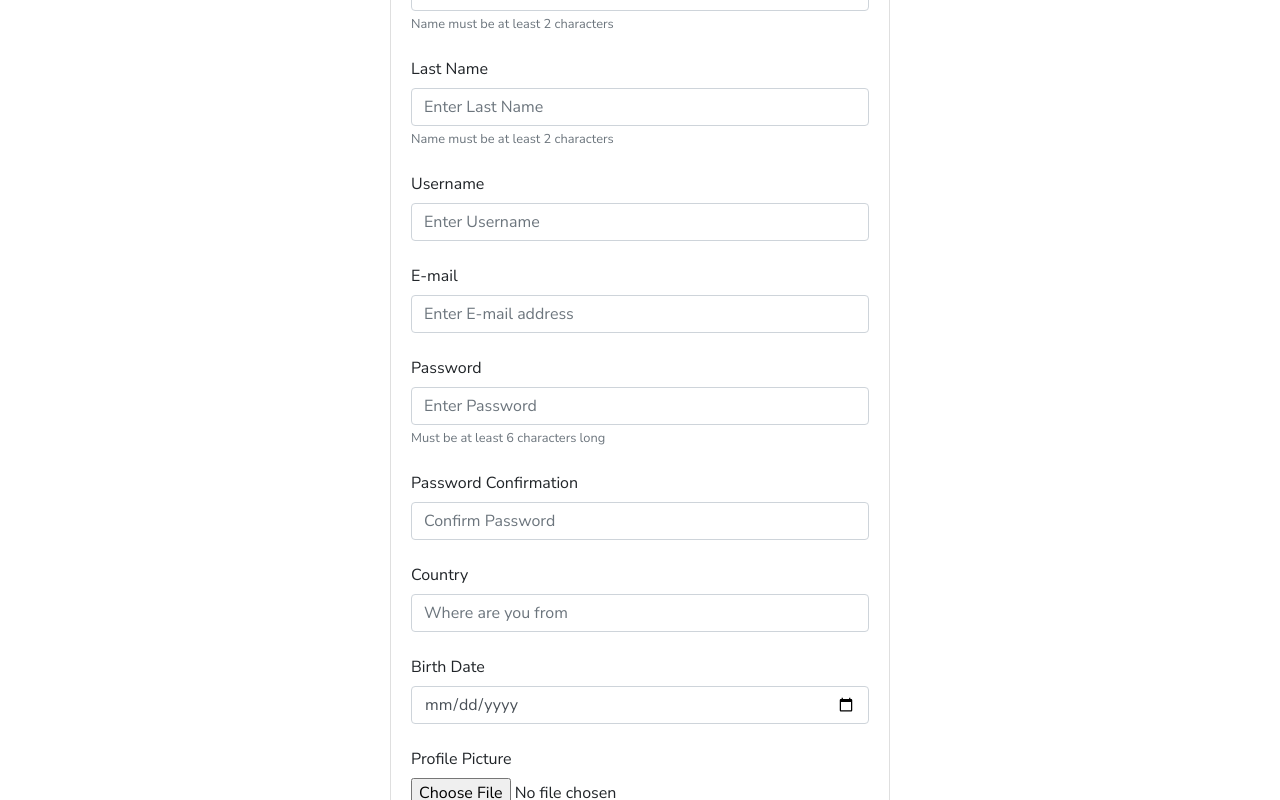
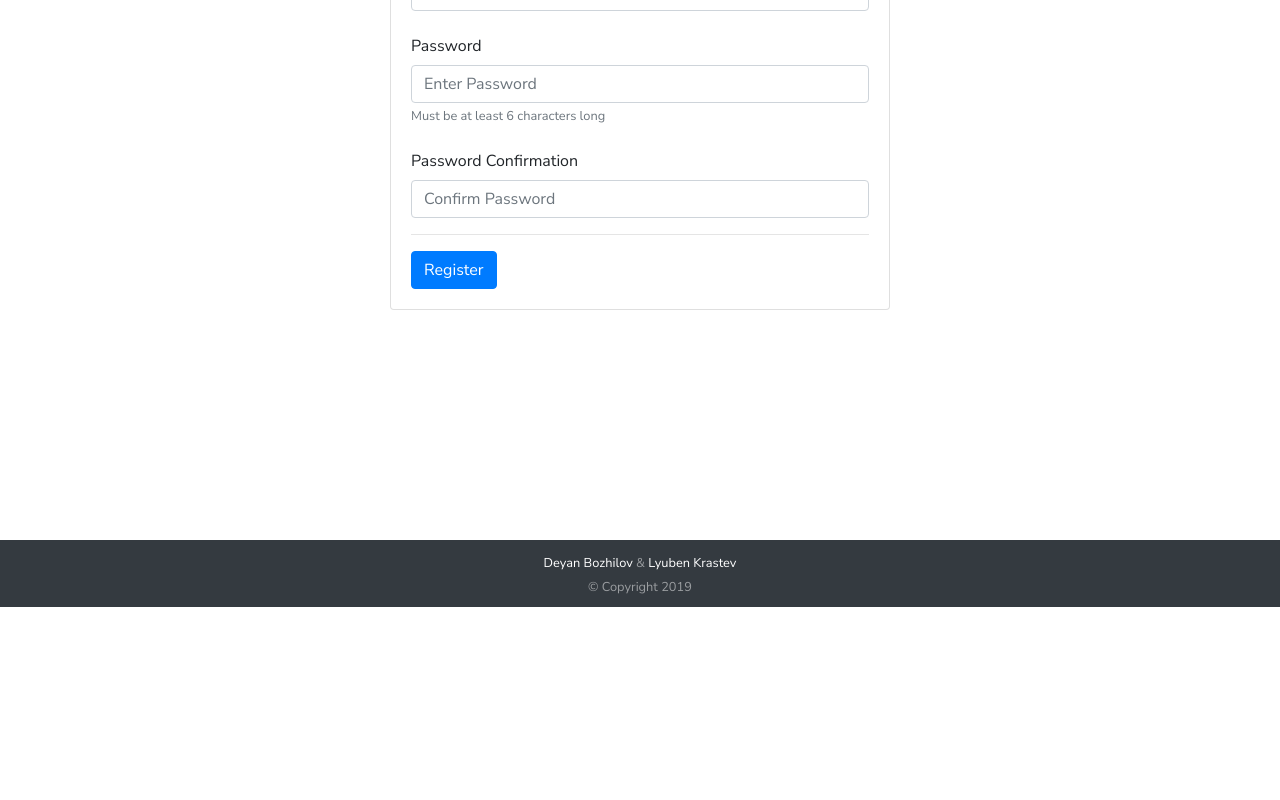
Before and after one commit to Dodobrat/reactJS-userManager, a React (Create React App) app: page /register in a window 1280 px wide. Shown: the part 260-1060 px from the top of the page. After the commit the page ends 867 px from the top, so only its background shows below. Built offline with nearby package versions, Linux system fonts and the light colour scheme.

Commit message:
quality check, removed fields from register page for better UX, small design changes, edit page route created

```diff
--- a/src/App.js
+++ b/src/App.js
@@ -7,6 +7,7 @@ import RegisterPage from "./components/pages/RegisterPage";
 import ForgotPwdPage from "./components/pages/ForgotPwdPage";
 import NotFound from "./components/pages/NotFound";
 import DashboardPage from "./components/pages/DashboardPage";
+import EditPage from "./components/pages/EditPage";
 
 class App extends React.Component {
     render() {
@@ -16,10 +17,11 @@ class App extends React.Component {
                 <div className="App">
                     <Switch>
                         <Redirect exact from="/" to="/login"/>
-                        <Route path="/login" component={LoginPage}/>
-                        <Route path="/register" component={RegisterPage}/>
-                        <Route path="/forgot" component={ForgotPwdPage}/>
-                        <Route path="/dashboard" component={DashboardPage}/>
+                        <Route exact path="/login" component={LoginPage}/>
+                        <Route exact path="/register" component={RegisterPage}/>
+                        <Route exact path="/forgot" component={ForgotPwdPage}/>
+                        <Route exact path="/dashboard" component={DashboardPage}/>
+                        <Route exact path="/edit" component={EditPage}/>
                         <Route path="*" component={NotFound}/>
                     </Switch>
                 </div>
--- a/src/assets/scss/app.scss
+++ b/src/assets/scss/app.scss
@@ -152,10 +152,13 @@ body {
       .user-name{
         margin: 2rem 0 0.5rem 0;
         font-weight: 700;
-        span{
-          font-size: 0.7rem;
+        .online-indicator{
+          width: 0.7rem;
+          height: 0.7rem;
+          border-radius: 50%;
+          background: $green;
+          display: inline-block;
           margin: 0 0 0 0.5rem;
-          transform: translateY(-0.25rem);
         }
       }
       .user-email{
--- a/src/components/layouts/Navigation.js
+++ b/src/components/layouts/Navigation.js
@@ -1,5 +1,5 @@
 import React from 'react';
-import NavigationLink from "./NavigationLink";
+import NavigationLink from "../partials/NavigationLink";
 import { Navbar, Nav } from 'react-bootstrap';
 
 class Navigation extends React.Component{
--- /dev/null
+++ b/src/components/pages/EditPage.js
@@ -0,0 +1,13 @@
+import React from "react";
+
+class EditPage extends React.Component{
+    render() {
+        return(
+            <div>
+                edit
+            </div>
+        )
+    }
+}
+
+export default EditPage
--- a/src/components/pages/LoginPage.js
+++ b/src/components/pages/LoginPage.js
@@ -2,7 +2,7 @@ import React from "react";
 import {Card, Container, Form} from "react-bootstrap";
 import Input from "../partials/Input";
 import SubmitBtn from "../partials/SubmitBtn";
-import NavigationLink from "../layouts/NavigationLink";
+import NavigationLink from "../partials/NavigationLink";
 
 class LoginPage extends React.Component{
     render() {
--- a/src/components/pages/RegisterPage.js
+++ b/src/components/pages/RegisterPage.js
@@ -17,23 +17,6 @@ class RegisterPage extends React.Component {
                             </Card.Header>
                             <Card.Body>
                                 <Form>
-                                    <Input name={'first_name'}
-                                           placeholder={'Enter First Name'}
-                                           label={'First Name'}
-                                           type={'text'}
-                                           required={'true'}
-                                           helper={'Name must be at least 2 characters'}/>
-                                    <Input name={'last_name'}
-                                           placeholder={'Enter Last Name'}
-                                           label={'Last Name'}
-                                           type={'text'}
-                                           required={'true'}
-                                           helper={'Name must be at least 2 characters'}/>
-                                    <Input name={'username'}
-                                           placeholder={'Enter Username'}
-                                           label={'Username'}
-                                           type={'text'}
-                                           required={'true'}/>
                                     <Input name={'email'}
                                            placeholder={'Enter E-mail address'}
                                            label={'E-mail'}
@@ -50,21 +33,6 @@ class RegisterPage extends React.Component {
                                            label={'Password Confirmation'}
                                            type={'password'}
                                            required={'true'}/>
-                                    <Input name={'country'}
-                                           placeholder={'Where are you from'}
-                                           label={'Country'}
-                                           type={'text'}
-                                           required={'true'}/>
-                                    <Input name={'birthday'}
-                                           placeholder={'Write your Birth Day'}
-                                           label={'Birth Date'}
-                                           type={'date'}
-                                           required={'true'}/>
-                                    <Input name={'avatar'}
-                                           placeholder={'Choose Photo'}
-                                           label={'Profile Picture'}
-                                           type={'file'}
-                                           required={'true'}/>
                                     <SubmitBtn value={'Register'}
                                                variant={'primary'}/>
                                 </Form>
--- a/src/components/partials/UserInfo.js
+++ b/src/components/partials/UserInfo.js
@@ -1,5 +1,5 @@
 import React from "react";
-import NavigationLink from "../layouts/NavigationLink";
+import NavigationLink from "./NavigationLink";
 
 class UserInfo extends React.Component{
     render() {
@@ -7,7 +7,7 @@ class UserInfo extends React.Component{
             <div className="user-info">
                 <h5 className="user-name">
                     John Doe
-                    <span className="badge badge-pill badge-success">Active</span>
+                    <div className="online-indicator"></div>
                 </h5>
                 <hr/>
                 <p className="user-email text-muted">
```
Also changed, not shown: src/components/partials/NavigationLink.js (renamed from src/components/layouts/NavigationLink.js).
